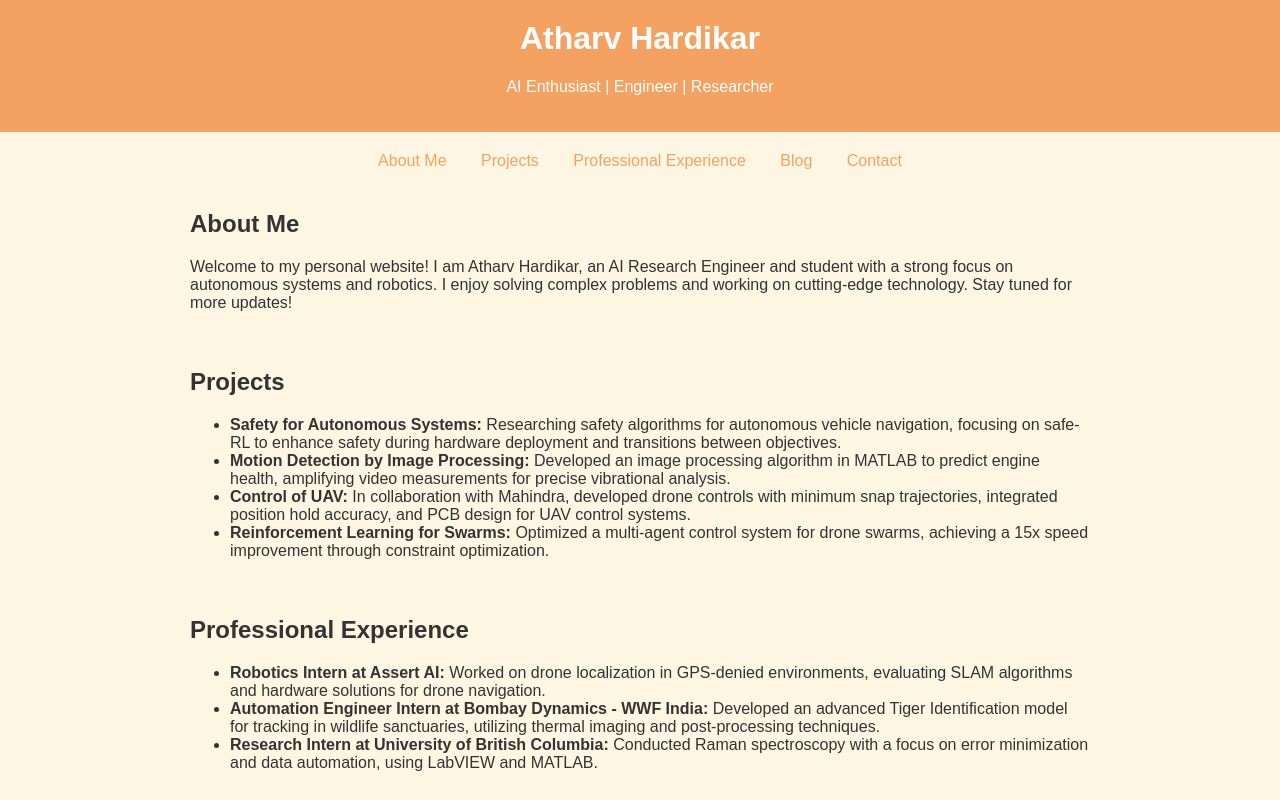
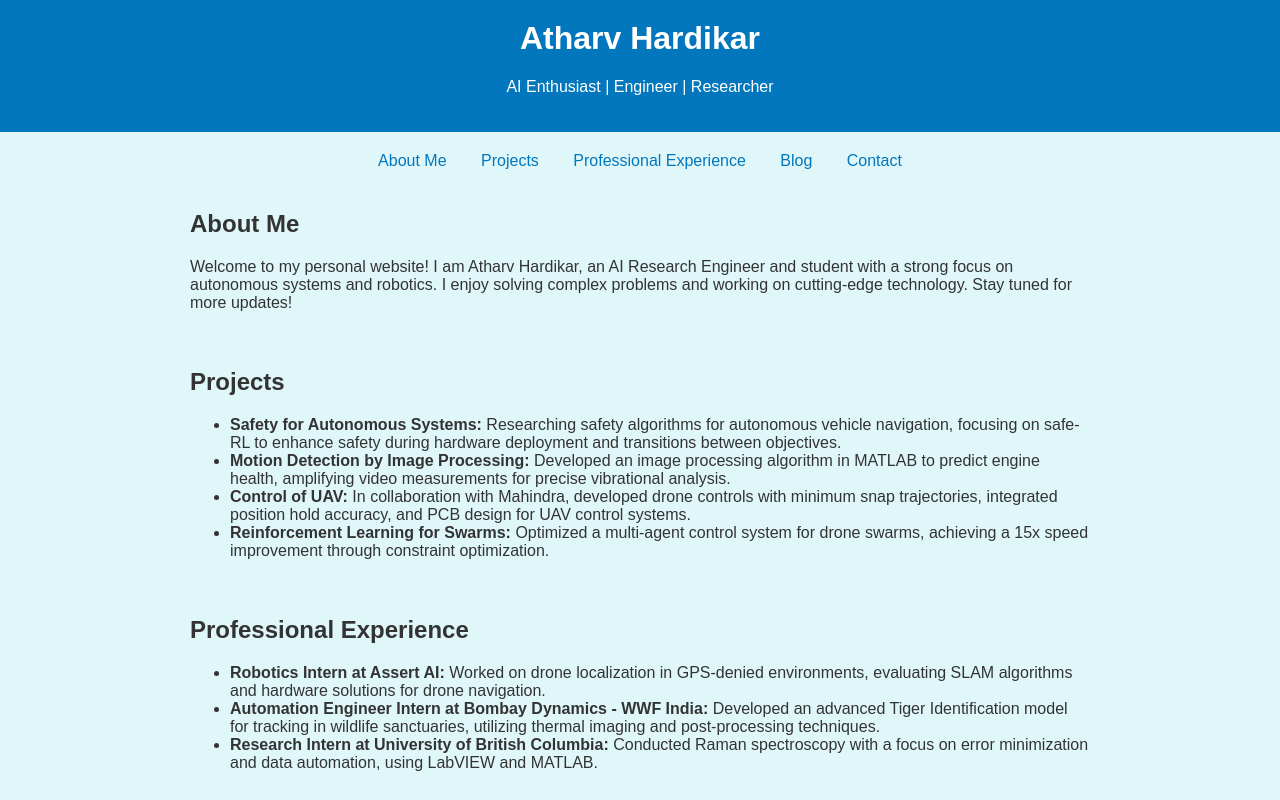
Before and after one commit to Atharvhardikar43/Atharvhardikar43, a plain HTML site: page index.html in a window 1280 px wide. Shown: the top 800 px of the page. Drawn offline with Linux system fonts and the light colour scheme.

Commit message:
Update index.html

```diff
--- a/index.html
+++ b/index.html
@@ -10,11 +10,11 @@
             font-family: Arial, sans-serif;
             margin: 0;
             padding: 0;
-            background-color: #fdf6e3; /* Cream */
-            color: #333;
+            background-color: #e0f7fa; /* Light blue */
+            color: #333; /* Darker color for readability */
         }
         header {
-            background-color: #f4a261; /* Light orange */
+            background-color: #0277bd; /* Dark blue */
             color: white;
             padding: 20px;
             text-align: center;
@@ -26,13 +26,13 @@
         nav a {
             margin: 0 15px;
             text-decoration: none;
-            color: #f4a261;
+            color: #0277bd; /* Dark blue */
         }
         section {
             padding: 20px;
         }
         footer {
-            background-color: #f4a261;
+            background-color: #0277bd; /* Dark blue */
             color: white;
             text-align: center;
             padding: 10px;
```
